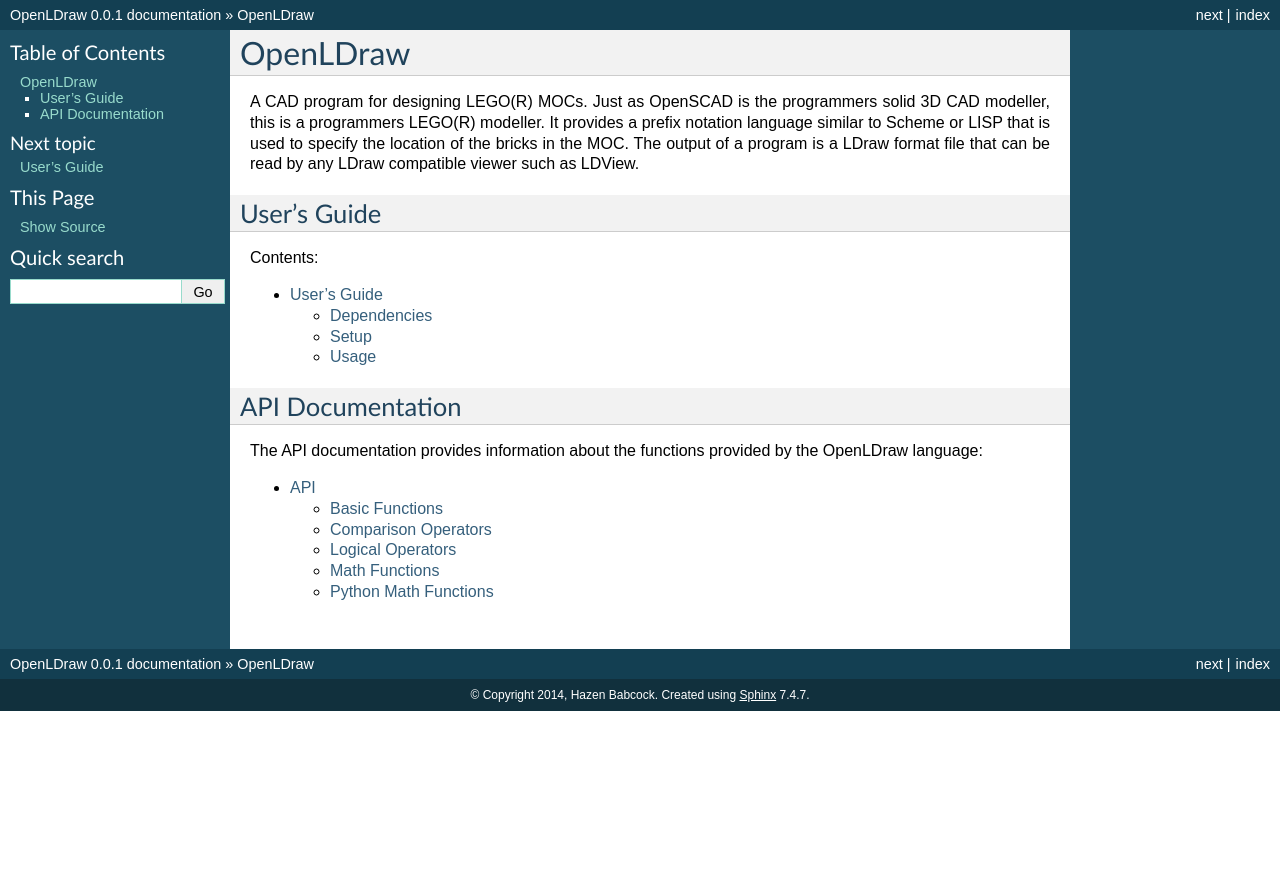
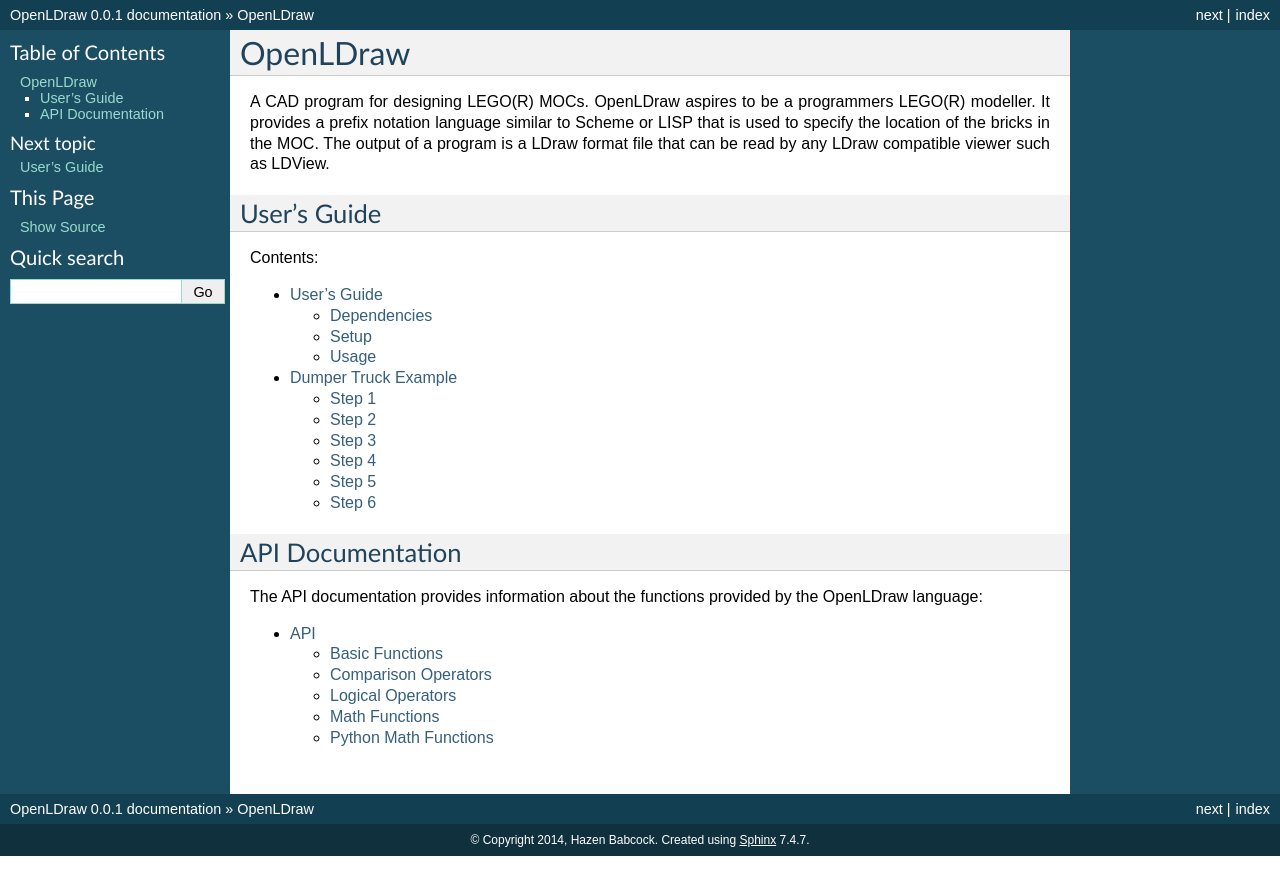
Before and after one commit to HazenBabcock/opensdraw, a Sphinx documentation site: the page built from docs/source/index.rst, in a window 1280 px wide. Shown: the top 895 px of the page. Built offline with Sphinx 7.4.7, drawn with Linux system fonts in a browser that asks for light colours.

Commit message:
Add dumper truck example.

```diff
--- a/docs/source/index.rst
+++ b/docs/source/index.rst
@@ -1,11 +1,11 @@
 OpenLDraw
 =========
 
-A CAD program for designing LEGO(R) MOCs. Just as OpenSCAD is the programmers
-solid 3D CAD modeller, this is a programmers LEGO(R) modeller. It provides a
-prefix notation language similar to Scheme or LISP that is used to specify
-the location of the bricks in the MOC. The output of a program is a LDraw
-format file that can be read by any LDraw compatible viewer such as LDView.
+A CAD program for designing LEGO(R) MOCs. OpenLDraw aspires to be a  programmers
+LEGO(R) modeller. It provides a prefix notation language similar to Scheme
+or LISP that is used to specify the location of the bricks in the MOC. The
+output of a program is a LDraw format file that can be read by any LDraw
+compatible viewer such as LDView.
 
 
 User's Guide
@@ -16,6 +16,7 @@
 .. toctree::
 
    guide.rst
+   example.rst
 
 
 
```
